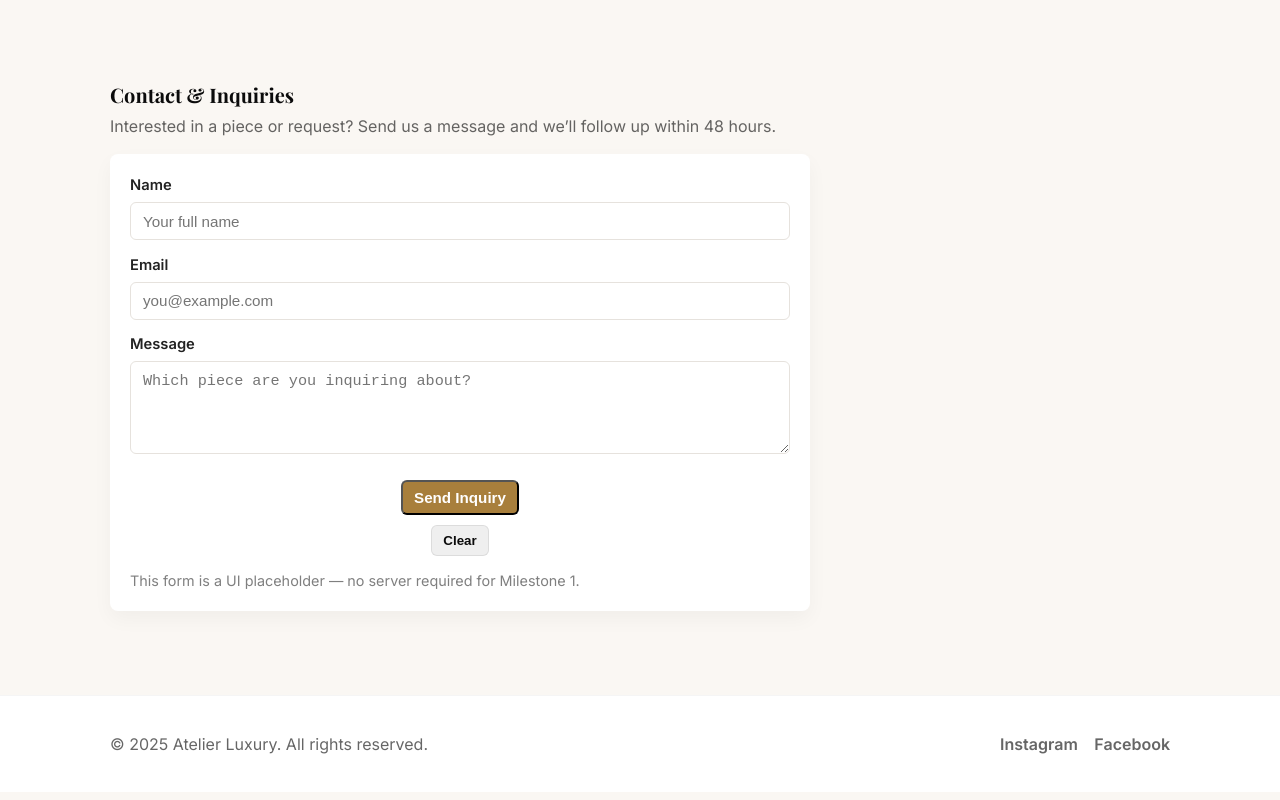
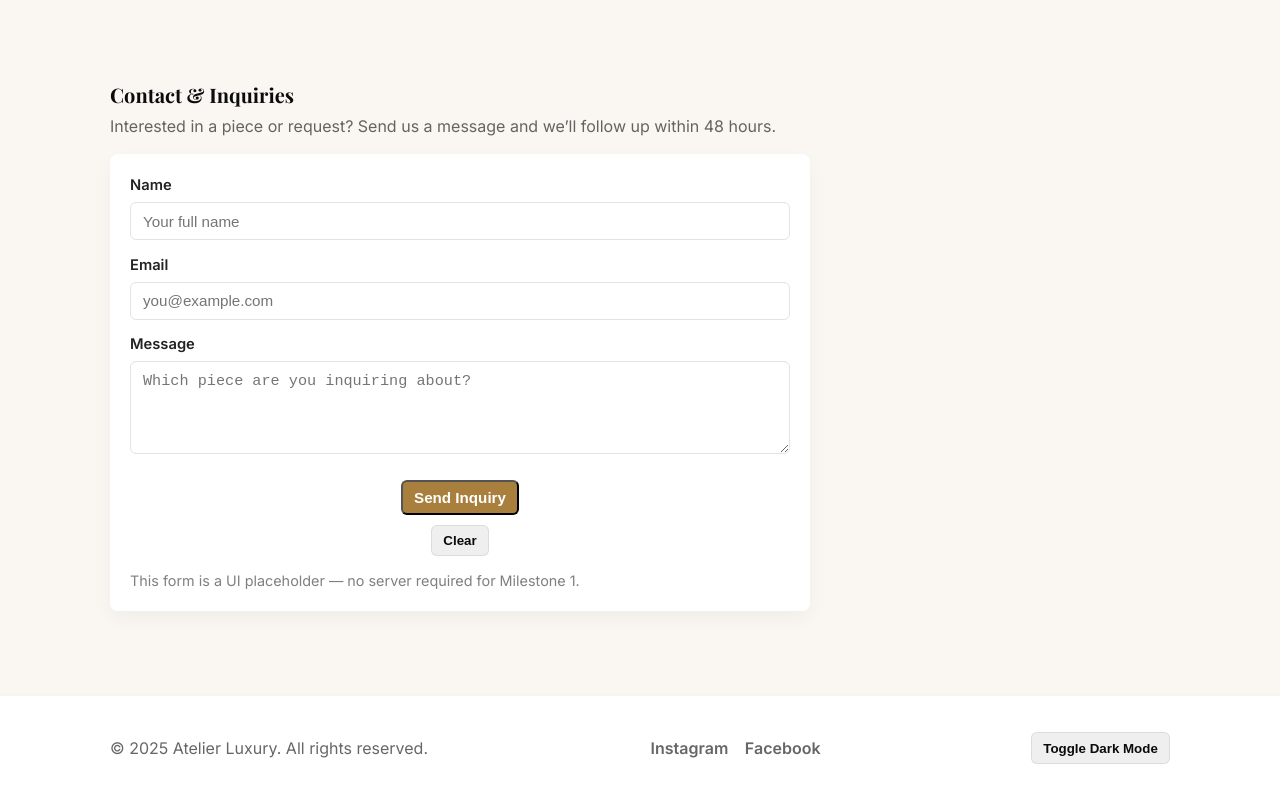
Before and after one commit to xandreamolato/MO-IT161-Motorph-Inventory-Molato, a plain HTML site: page index.html in a window 1280 px wide. Shown: the part 905-1705 px from the top of the page. Drawn offline with nearby package versions, Linux system fonts and the light colour scheme; files that its build step writes are made by us from their sources.

Commit message:
Revise footer and add dark mode toggle button
Updated footer section and added theme toggle button.

```diff
--- a/index.html
+++ b/index.html
@@ -130,16 +130,16 @@
  <!-- FOOTER -->
 <footer class="site-footer">
   <div class="container footer-inner">
-      <p>© 2025 Atelier Luxury. All rights reserved.</p>
+    <p id="footerText">© 2025 Atelier Luxury. All rights reserved.</p>
     <div class="socials">
-        <!-- placeholders, replace with icons if you want -->
       <a href="#" aria-label="Instagram">Instagram</a>
       <a href="#" aria-label="Facebook">Facebook</a>
     </div>
+    <button id="themeToggle" class="btn-outline small">Toggle Dark Mode</button>
   </div>
 </footer>
 
-  <!-- Placeholder script -->
-  <script src="scripts/main.js"></script>
+<!-- Link to JS -->
+<script src="scripts/main.js" defer></script>
 </body>
 </html>
```
Lines whose indentation alone changed are shown as unchanged.
